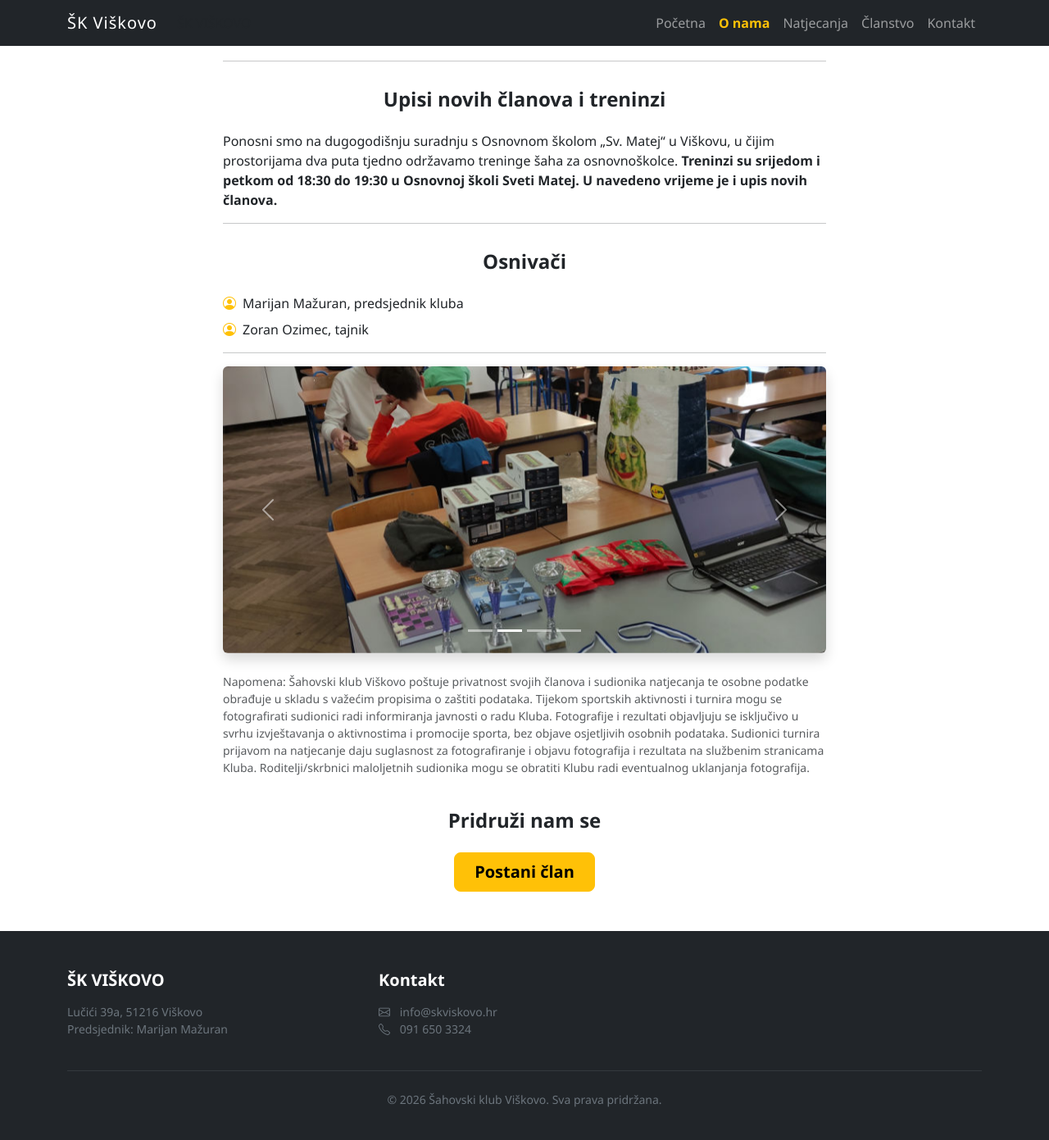
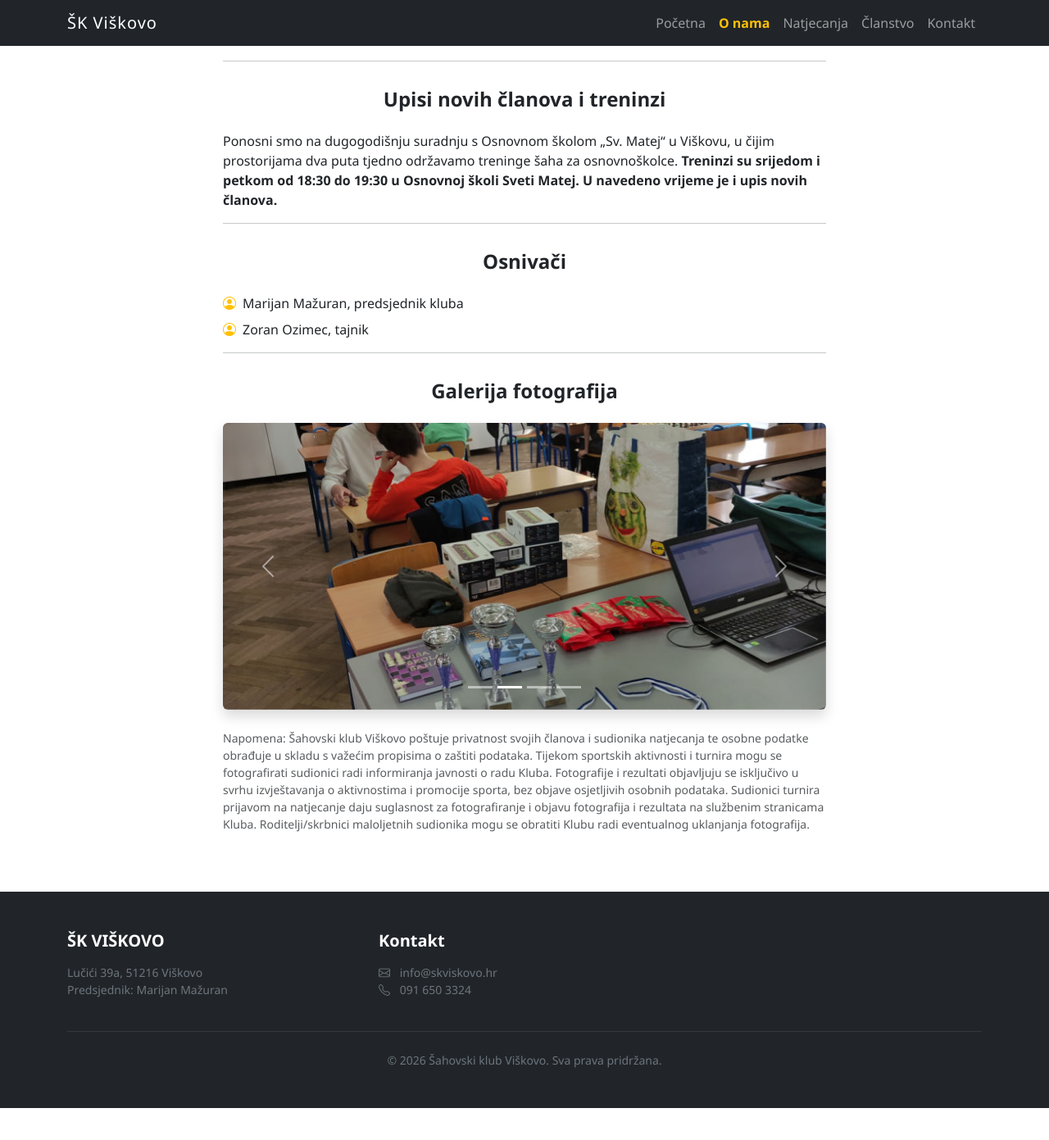
Before and after one commit to skviskovo/skviskovo.hr, a Jekyll site: the page built from o-nama.html, in a window 1280 px wide and 1400 px high, scrolled down 1188 px. Shown: the top 1391 px of the window at 82% size. Built offline with Jekyll 4.4.1, drawn with Linux system fonts in a browser that asks for light colours; after the commit the page ends 2540 px from its top, so only the background shows below that.

Commit message:
Update o-nama.html

```diff
--- a/o-nama.html
+++ b/o-nama.html
@@ -50,6 +50,7 @@ title: O nama
         </div>
 
          <div class="col-lg-8 mx-auto mb-4 mb-lg-0">
+          <h4 class="fw-bold text-center mb-4 mt-3">Galerija fotografija</h4>
         <div id="galerija-div" class="rounded">
 
           <div id="klubCarousel" class="carousel slide" data-bs-ride="carousel">
@@ -88,12 +89,6 @@ title: O nama
         <div class="figure-caption small mt-4 mb-4">Napomena: Šahovski klub Viškovo poštuje privatnost svojih članova i sudionika natjecanja te osobne podatke obrađuje u skladu s važećim propisima o zaštiti podataka. Tijekom sportskih aktivnosti i turnira mogu se fotografirati sudionici radi informiranja javnosti o radu Kluba. Fotografije i rezultati objavljuju se isključivo u svrhu izvještavanja o aktivnostima i promocije sporta, bez objave osjetljivih osobnih podataka. Sudionici turnira prijavom na natjecanje daju suglasnost za fotografiranje i objavu fotografija i rezultata na službenim stranicama Kluba. Roditelji/skrbnici maloljetnih sudionika mogu se obratiti Klubu radi eventualnog uklanjanja fotografija.</div>
       </div>
 
-      <div class="col-lg-8 mx-auto mb-4 mb-lg-0">
-      <h4 class="fw-bold text-center mb-4 mt-3">Pridruži nam se</h4>
-        <div class="d-flex justify-content-center">
-          <a href="#kontakt" class="btn btn-warning btn-lg px-4 fw-bold">Postani član</a></div>
-      </div>
-
     </div>
   </div>
 </section>
```
